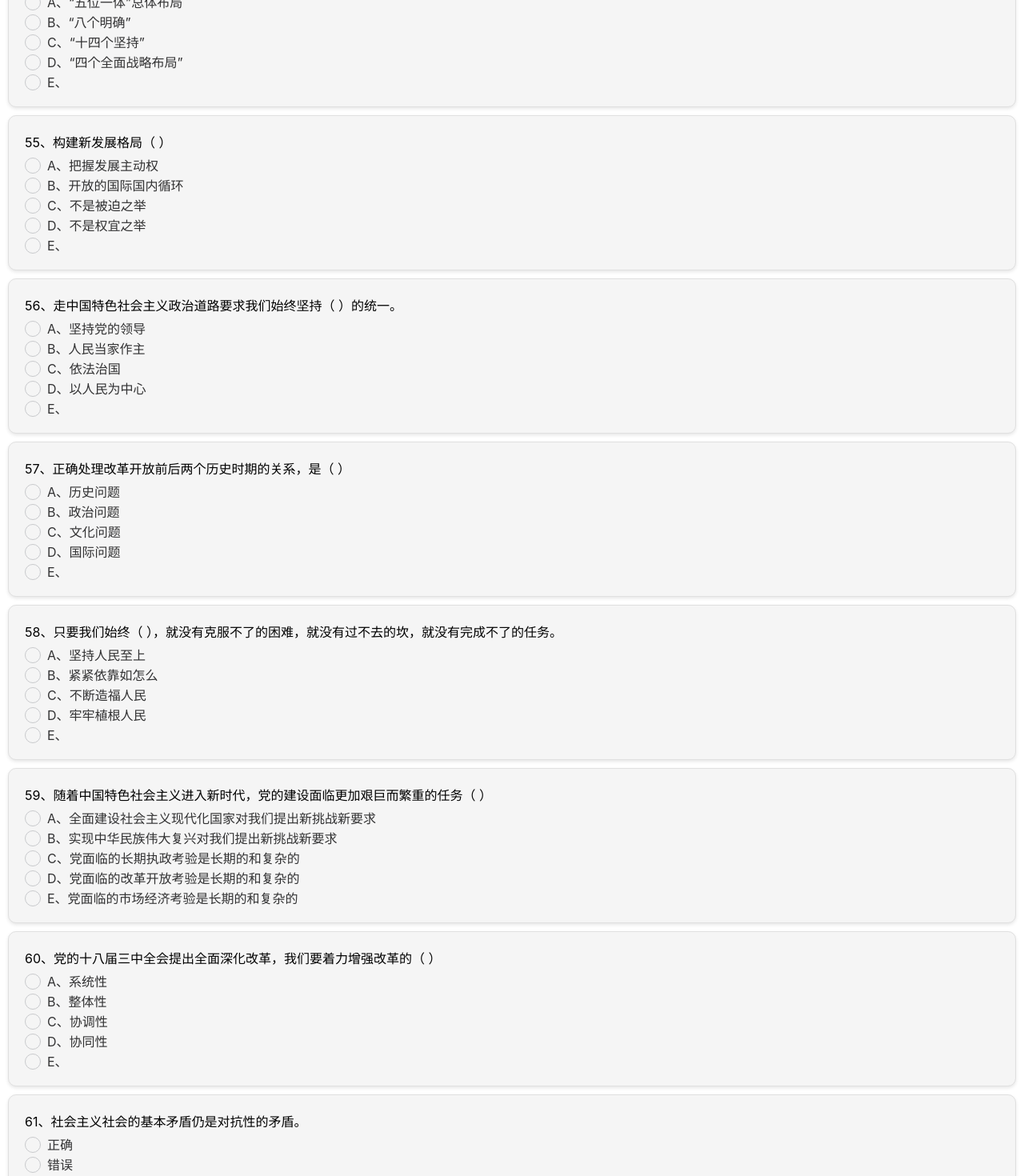
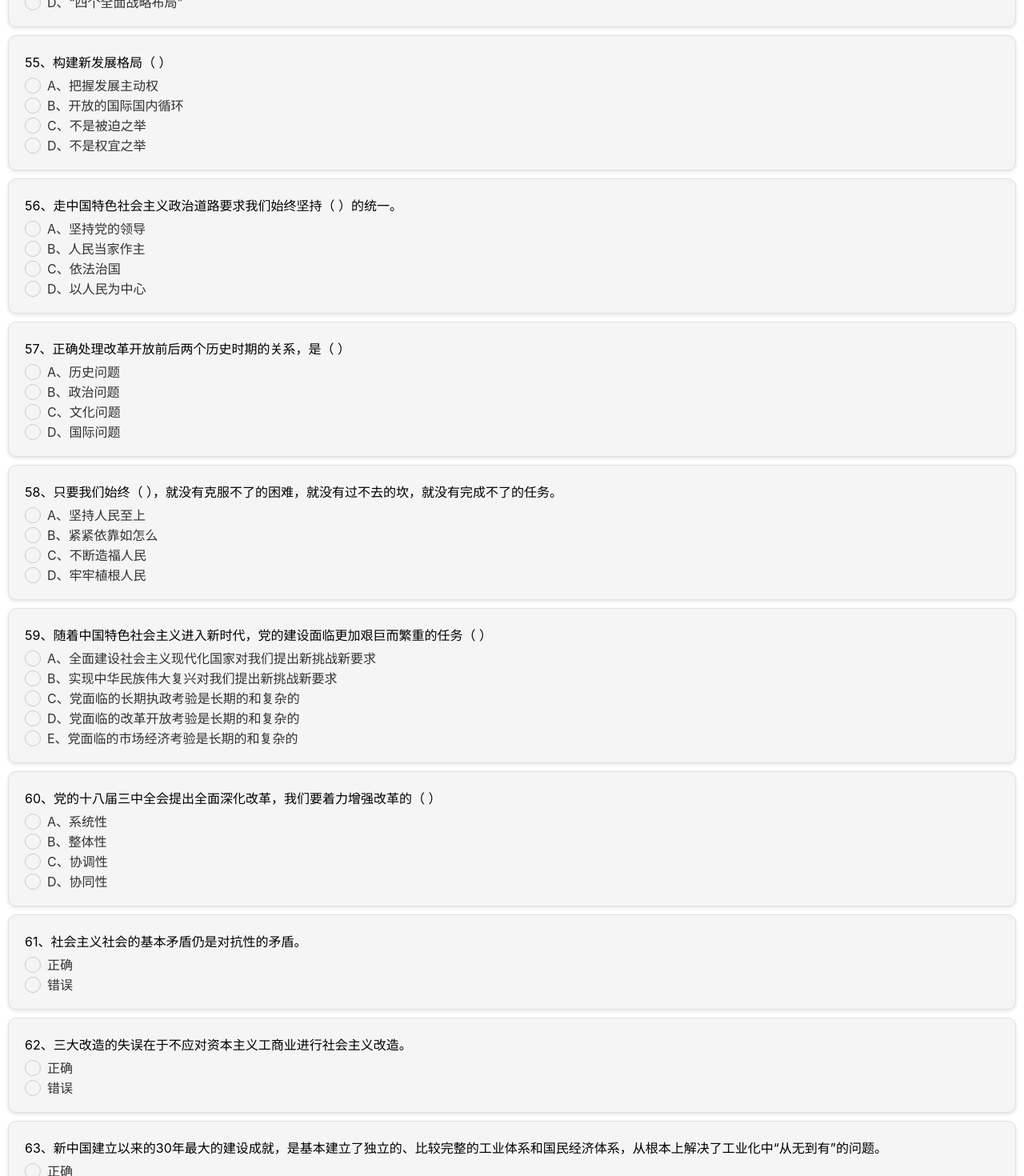
Before and after one commit to fgh23333/crawlerVisualization, a Vue app: page /examPage in a window 1280 px wide. Shown: the part 9240-10710 px from the top of the page at 80% size. Built offline with nearby package versions, Linux system fonts and the light colour scheme.

Commit message:
Update examPage.vue

```diff
--- a/src/views/examPage.vue
+++ b/src/views/examPage.vue
@@ -10,14 +10,14 @@
                         </van-radio>
                     </van-radio-group>
                 </span>
-                <span class="problem" v-if="item.option.length == 2" v-for="(opts, y) in options">
+                <span class="problem" v-if="item.option.length == 2" v-for="(opts, y) in item.option">
                     <van-radio-group v-model="item.radio">
                         <van-radio :name="y" @click="updateUserSelection(--i, y)">
                             {{ item.option[y] }}
                         </van-radio>
                     </van-radio-group>
                 </span>
-                <span class="problem" v-if="item.answer.length >= 2 && item.option.length > 2" v-for="(opts, z) in option">
+                <span class="problem" v-if="item.answer.length >= 2 && item.option.length > 2" v-for="(opts, z) in item.option">
                     <van-radio-group v-model="item.radio">
                         <van-radio :name="z" @click="updateUserSelection(--i, z)">
                             {{ option[z] }}、{{ item.option[z] }}
@@ -35,8 +35,7 @@ export default {
     data() {
         return {
             list: [],
-            option: ["A", "B", "C", "D", "E"],
-            options: ["T", "F"],
+            option: ["A", "B", "C", "D", "E"]
         }
     },
     created() {
```
